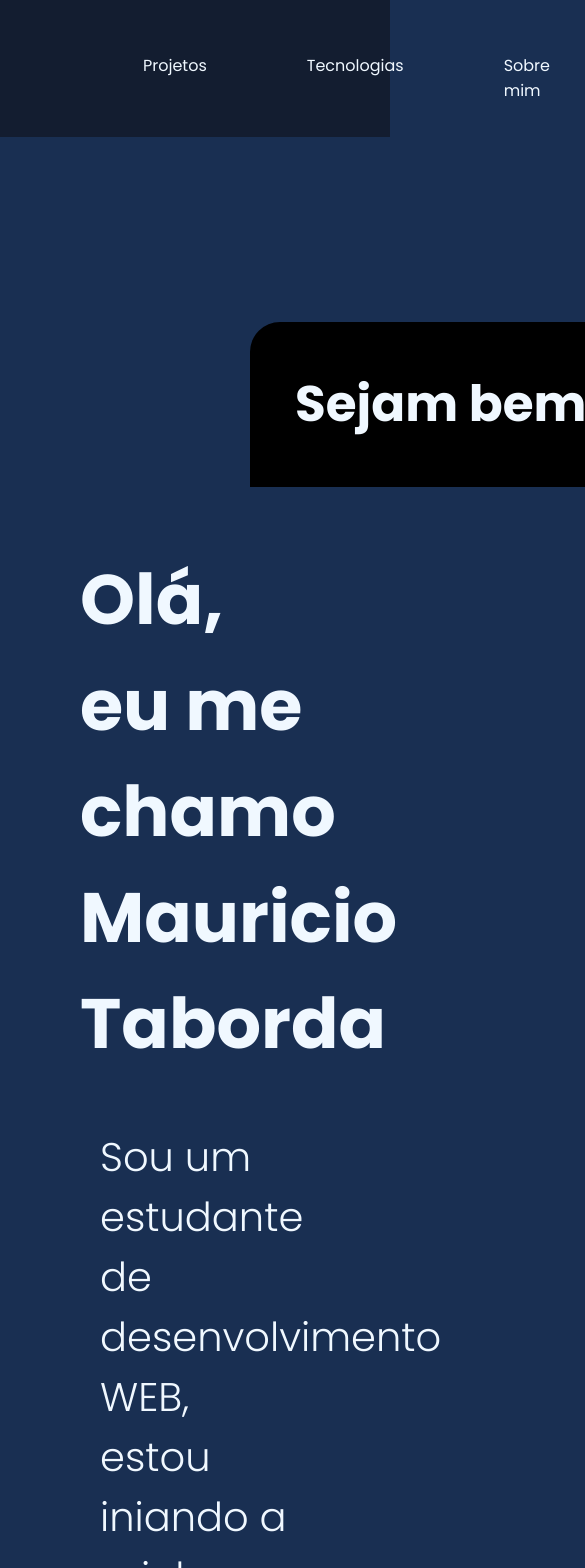
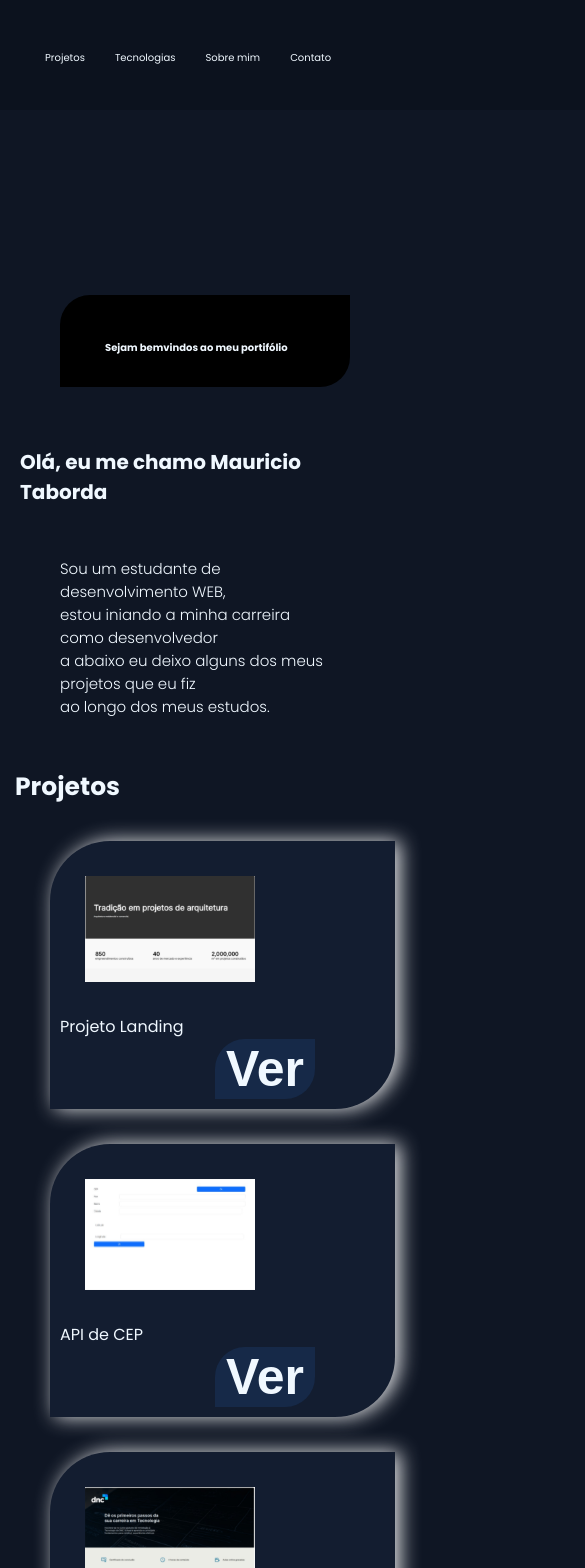
Before and after one commit to MauricioTaborda16/meu-portifolio-react, a React (Vite) app: page / in a window 390 px wide. Shown: the top 1568 px of the page, 585 px wide, since content can reach past the window. Built offline with nearby package versions, Linux system fonts and the light colour scheme.

Commit message:
modificando o css para deichar mais responsivo

```diff
--- a/src/App.jsx
+++ b/src/App.jsx
@@ -1,7 +1,7 @@
 
 import './App.css'
 import Eu from './componentes/Eu'
-import Foooter from './componentes/Footer'
+import Footer from './componentes/Footer'
 import Nav from './componentes/Nav'
 
 import Projetos from './Projetos'
@@ -17,7 +17,7 @@ function App() {
 
     <Projetos id="Projetos"/>
 
-    <Foooter/>
+    <Footer/>
 
     </>
   )
--- a/src/Projetos.css
+++ b/src/Projetos.css
@@ -1,6 +1,16 @@
 .container{
     display: flex;
 }
+.Pro h1{ font-size: 55px;}
 .Pro{
     margin: 80px;
 }
+
+@media only screen and (max-width: 600px){
+    .container{
+      display: block;
+
+    }
+    .Pro{margin: 15px;}
+    .Pro h1{ font-size: 25px;}
+}
--- a/src/componentes/Card.css
+++ b/src/componentes/Card.css
@@ -26,3 +26,30 @@ button a{
     font-weight: 600;
     font-size: 65px;
 }
+
+@media only screen and (max-width: 600px){
+    .cad{
+       width: 325px;
+       padding: 10px;
+    }
+
+    img{
+        margin: 10px;
+        margin: 25px;
+        width: 170px;
+    }
+
+    button{
+        border: 0;
+        border-radius: 30px 0px 30px;
+        background-color: #162948;
+        height: 60px;
+        width: 100px;
+        margin-left: 155px;
+    }
+
+    button a{
+        font-weight: 600;
+        font-size: 50px;
+    }
+}
--- a/src/componentes/Eu.css
+++ b/src/componentes/Eu.css
@@ -13,7 +13,7 @@
     margin-left: 200px;
     background-color: black;
     width: 1250px;
-
+    height: 100px;
     padding: 45px;
     border-radius: 30px 0px 30px;
 }
@@ -21,6 +21,29 @@
 .Eu p{
     font-size: 40px;
     margin: 50px;
-
     font-weight: 300;
 }
+
+@media only screen and (max-width: 600px){
+ .Eu {margin: 10px; }
+
+    .Eu h2{
+        height: 2px;
+        font-size: 10px;
+        margin-left: 50px;
+        width: 200px;
+    }
+
+    .Eu h1{
+        font-size: 20px;
+        margin: 10px;
+
+    }
+
+    .Eu p{
+        font-size: 15px;
+        margin-left: 50px;
+
+    }
+
+}
--- a/src/componentes/Footer.css
+++ b/src/componentes/Footer.css
@@ -8,7 +8,8 @@ footer {
 }
 
 footer h1{
-   margin: 35px;
+    font-size: 20px;
+    margin: 35px;
     font-weight: 100;
     margin: 30px;
     padding: 0px;
@@ -18,3 +19,17 @@ footer a{
     margin-top: 60px;
     margin-left: 500px;
 }
+
+@media only screen and (max-width: 600px){
+    footer{
+        width: 900px;
+        display: block;
+    }
+
+    footer h1{text-align: left;
+       font-size: 20px;
+       margin: 15px;
+    }
+    footer a{ margin-left: 100px;
+    }
+}
--- a/src/componentes/Footer.jsx
+++ b/src/componentes/Footer.jsx
@@ -6,9 +6,9 @@ import { FaGithub } from "react-icons/fa";
 function Foooter(){
     return(
         <footer id="Con">
-          <h1><MdOutlineEmail size={90} /> mauriciotabord@gmail.com</h1>
-          <h1> <RiWhatsappLine size={90} /> (41) 9 9970-9236</h1>
-          <a href="https://github.com/MauricioTaborda16"><FaGithub size={150} /></a>
+          <h1><MdOutlineEmail size={60} /> mauriciotabord@gmail.com</h1>
+          <h1> <RiWhatsappLine size={60}  /> (41) 9 9970-9236</h1>
+          <a href="https://github.com/MauricioTaborda16"><FaGithub size={100}  /></a>
 
         </footer>
     )
--- a/src/componentes/Nav.css
+++ b/src/componentes/Nav.css
@@ -1,17 +1,45 @@
 nav{
     display: flex;
     justify-content: space-between;
-    background-color: #131d30;
-    height: 137px;
+    background-color:#0c121e;
+    height: 237px;
     width: 100%;
+
 }
 ul{
     display: flex;
-    padding: 3px;
-    margin-left: 90px;
+    padding: 25px;
+    margin-left: 400px;
+
+
 }
 
 ul li{
+    font-size: 50px;
     display: inline;
-    padding: 50px;
+    padding: 25px;
 }
+
+@media only screen and (max-width: 600px){
+    nav{
+       height: 100px;
+       width: 900px;
+       padding: 5px;
+
+    }
+   ul{
+      margin-left: 10px;
+      padding: 15px;
+   }
+    ul li{
+      margin: 10px;
+      font-size: 10px;
+      padding: 5px;
+      margin-top: 25px;
+    }
+
+
+    #ico{display: none;
+    }
+
+}
--- a/src/componentes/Nav.jsx
+++ b/src/componentes/Nav.jsx
@@ -12,7 +12,7 @@ function Nav(){
             </ul>
 
           <ul className='icon'>
-            <li> <a href='https://github.com/MauricioTaborda16'> <FaGithub size={50} /></a> </li>
+            <li> <a href='https://github.com/MauricioTaborda16' id="ico"> <FaGithub size={60} /></a> </li>
           </ul>
 
         </nav>
--- a/src/componentes/Tec.css
+++ b/src/componentes/Tec.css
@@ -1,12 +1,10 @@
 #TeC{
     display: flex;
-
     margin: 50px;
 }
 
 
 .tec{
-
     text-align: center;
     margin: 30px;
     padding: 3px;
@@ -23,8 +21,27 @@
 }
 
 .tec p{
-
     font-size: 50px;
     font-weight: 600;
     margin: 0px;
 }
+
+@media only screen and (max-width: 600px){
+    #TeC{margin: 10px;}
+    .tec{
+        margin: 2px;
+        padding: 8px;
+        width: 75px;
+        height: 75px;
+        margin-left: 5px;
+        border-radius: 15px 0px 15px;
+    }
+    .tec img{
+        margin: 10px;
+        width: 40px;
+    }
+
+    .tec p{
+        font-size: 10px;
+    }
+}
--- a/src/index.css
+++ b/src/index.css
@@ -3,7 +3,7 @@
 body{
   font-family: Poppins;
 
-  background-color: #192f52;
+  background-color: #0F1624;
   color: aliceblue;
 }
 a{
```
